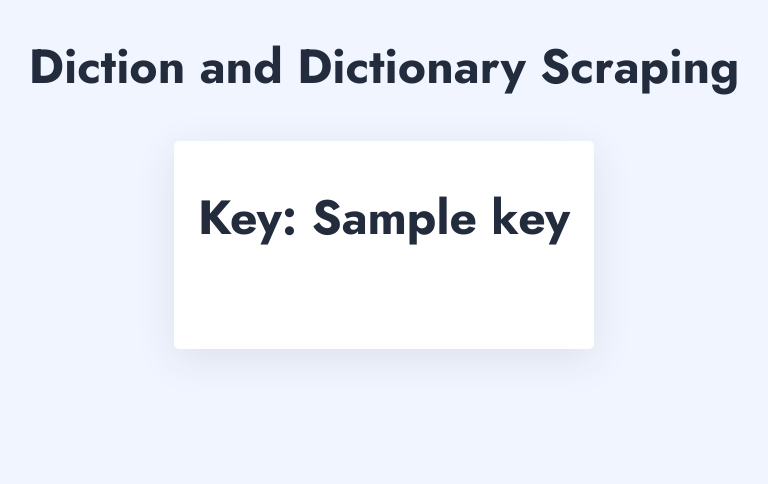
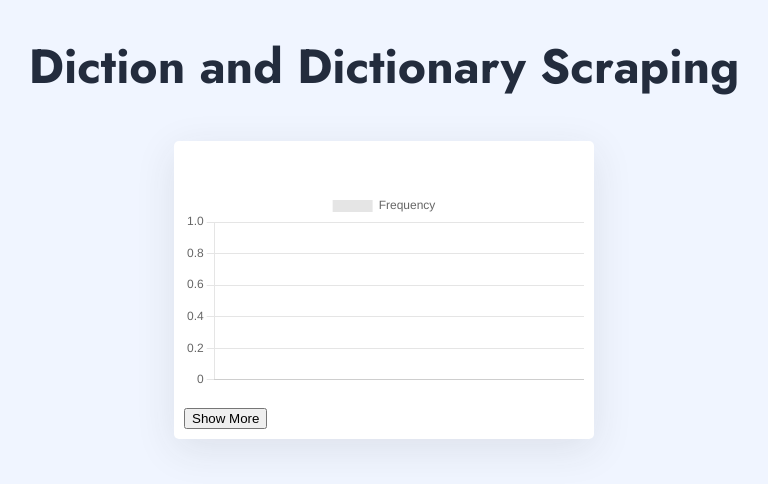
Before and after one commit to runo-hr/Diction-and-Dictionary-Scrapping, a Flask app: template application/templates/results.html in a window 1280 px wide. Shown: the top 484 px of the page, without its empty margins (256-1024 px from the left). Run offline with Flask 2, Linux system fonts and the light colour scheme; the template is opened without the code that fills it: most values are stand-ins (such as "Sample title", 1, 10 or a date in 2020); parts of the project's set-up code (start-up, migrations or seed data) failed here and were passed over; some libraries are stand-ins or nearby versions.

Commit message:
Added bar chart for most frequent

```diff
--- a/application/templates/results.html
+++ b/application/templates/results.html
@@ -1,12 +1,37 @@
 {% extends 'base.html' %}
 
 {% block content %}
+<p class="text">
+    The following ten words were the most frequent
+    <span class="content">
+        <canvas id = "my_chart" > </canvas>
+    </span>
+</p>
+<button class="read-more-btn">Show More</button>
+{% endblock %}
 
-{% for dict in results %}
-    {% for key, value in dict.items() %}
-        <h1>Key: {{key}}</h1>
-        <h2>Value: {{value}}</h2>
-    {% endfor %}
-{% endfor %}
+{% block script %}
+<script src="https://cdn.jsdelivr.net/npm/chart.js@3.7.0/dist/chart.min.js"></script>
+<script>
+    let myChart = document.getElementById('my_chart').getContext('2d');
 
+    let freqChart = new Chart(myChart, {
+        type:'bar', //bar, horizontalBar, pie, line, doughnut, radar, polarArea
+        data:{
+            labels:{{frequent_words | safe}},
+            datasets:[{
+                label:'Frequency',
+                data:{{frequency | safe}}
+            }]
+        },
+        options:{}
+    });
+
+
+
+
+
+
+
+</script>
 {% endblock %}
```
